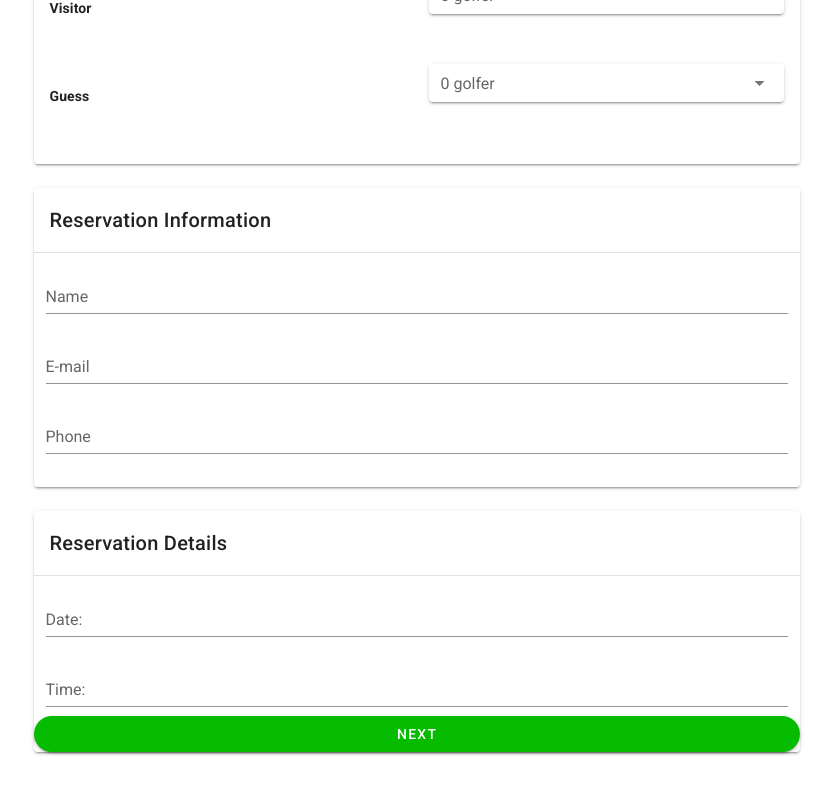
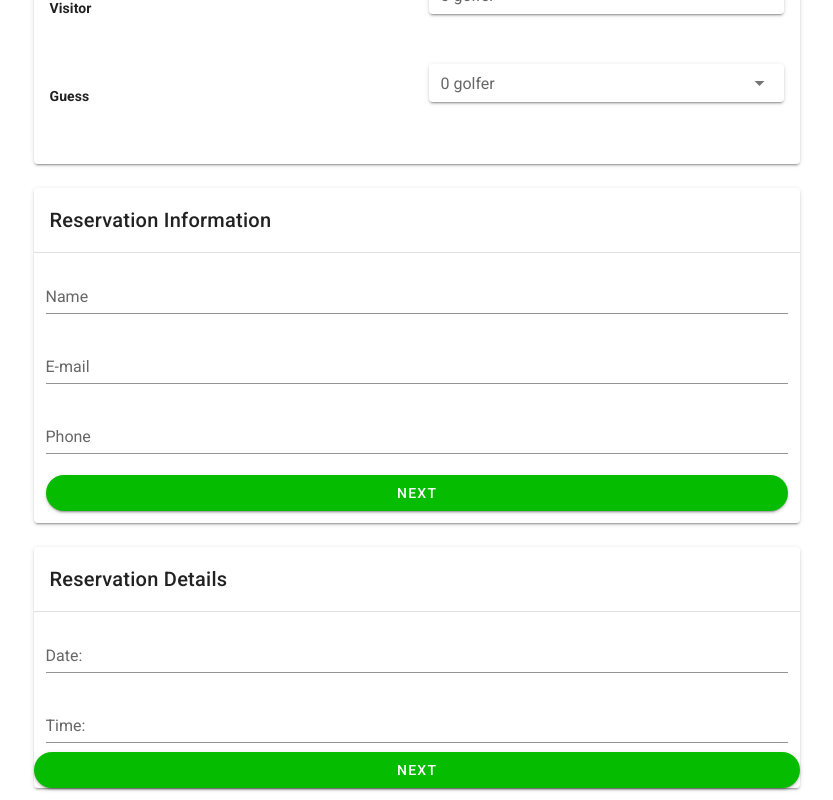
Before and after one commit to Pinsajee/Sr_project_newyoursgreens, a Vue app: page / in a window 1280 px wide. Shown: the part 1182-1982 px from the top of the page, without its empty margins (26-859 px from the left). Before the commit the page ends 1946 px from the top, so only its background shows below. Built offline with nearby package versions, Linux system fonts and the light colour scheme.

Commit message:
ิbutton reservetin next

```diff
--- a/src/components/BookingHome.vue
+++ b/src/components/BookingHome.vue
@@ -99,6 +99,16 @@
               <v-text-field label="Name" single-line></v-text-field>
               <v-text-field label="E-mail" single-line></v-text-field>
               <v-text-field label="Phone" single-line></v-text-field>
+              <v-btn
+                    rounded
+                    block
+                    color="#05BC01"
+                    dark
+                    v-bind="attrs"
+                    v-on="on"
+                  >
+                    next
+                  </v-btn>
             </v-col>
           </v-card>
         </v-col>
@@ -112,7 +122,7 @@
             <v-col cols="12" sm="12">
               <v-text-field label="Date:" single-line></v-text-field>
               <v-text-field label="Time:" single-line></v-text-field>
- <v-row justify="center">
+              <v-row justify="center">
               <v-dialog v-model="dialog" persistent width="400">
                 <template v-slot:activator="{ on, attrs }">
                   <v-btn
```
